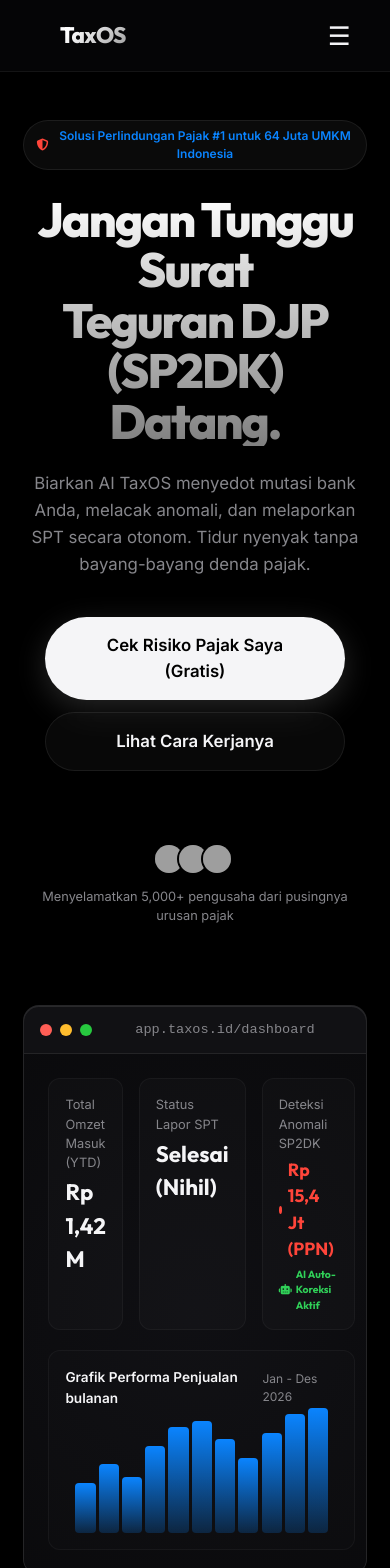
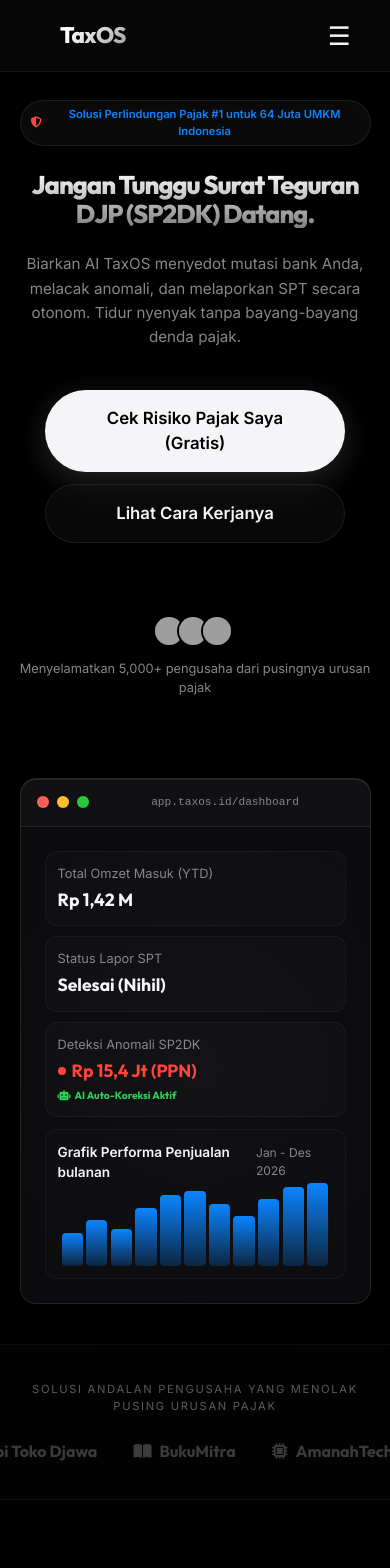
Before and after one commit to urttee/taxos, a Next.js app: page / in a window 390 px wide. Shown: the top 1568 px of the page. Built offline with nearby package versions, Linux system fonts and the light colour scheme; grey boxes are pictures that could not be loaded.

Commit message:
fix: optimize mobile responsive - mockup stats 1-col, smaller text, 480px breakpoint

```diff
--- a/src/components/LandingPage.module.css
+++ b/src/components/LandingPage.module.css
@@ -1103,4 +1103,137 @@
   .footer {
     padding: 48px 6% 32px;
   }
+
+  /* Mockup mobile */
+  .mockupContainer {
+    margin-top: 40px;
+  }
+
+  .mockupFrame {
+    border-radius: 16px;
+  }
+
+  .mockupStats {
+    grid-template-columns: 1fr;
+    gap: 10px;
+  }
+
+  .statBox {
+    padding: 12px;
+  }
+
+  .statVal {
+    font-size: 1.1rem;
+  }
+
+  .mockupChart {
+    height: 150px;
+    padding: 12px;
+  }
+
+  .chartBars {
+    height: 100px;
+    padding: 0 4px;
+  }
+
+  .mockupContent {
+    gap: 12px;
+  }
+
+  .mockupTitle {
+    font-size: 0.7rem;
+  }
+
+  .title {
+    font-size: 2rem;
+    line-height: 1.15;
+  }
+
+  .title br {
+    display: none;
+  }
+
+  /* Marquee mobile */
+  .marqueeSection {
+    padding: 36px 0;
+  }
+
+  .marqueeTitle {
+    font-size: 0.7rem;
+    padding: 0 6%;
+  }
+
+  .logoItem {
+    font-size: 1rem;
+  }
+
+  .marqueeTrack {
+    gap: 36px;
+  }
+
+  /* Pricing card mobile */
+  .planName {
+    font-size: 1.3rem;
+  }
+
+  .planSubtitle {
+    font-size: 0.8rem;
+  }
+
+  .planPrice {
+    font-size: 2rem;
+  }
+
+  /* CTA banner mobile */
+  .ctaBanner h2 {
+    font-size: 1.5rem;
+  }
+
+  .ctaBanner p {
+    font-size: 0.9rem;
+  }
 }
+
+@media (max-width: 480px) {
+  .hero {
+    padding: 100px 5% 40px;
+  }
+
+  .title {
+    font-size: 1.6rem;
+  }
+
+  .subtitle {
+    font-size: 0.95rem;
+  }
+
+  .badge {
+    font-size: 0.7rem;
+    padding: 5px 10px;
+  }
+
+  .sectionTitle {
+    font-size: 1.6rem;
+  }
+
+  .planPrice {
+    font-size: 1.8rem;
+  }
+
+  .pricingCard {
+    padding: 28px 20px;
+  }
+
+  .bentoCard {
+    padding: 20px;
+  }
+
+  .statBox div:first-child {
+    font-size: 0.7rem;
+  }
+
+  .ctaBanner {
+    margin: 40px 5%;
+    padding: 36px 20px;
+  }
+}
```
